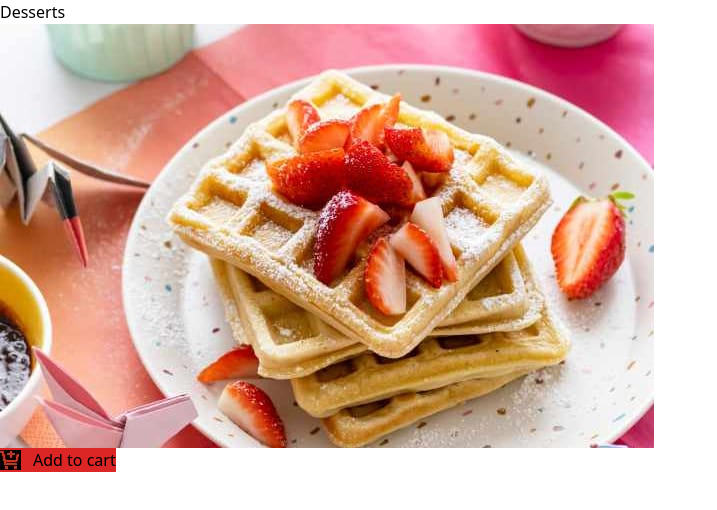
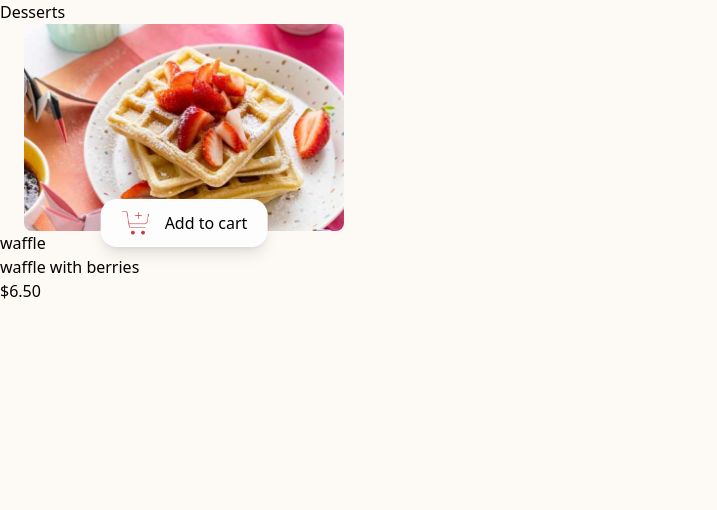
Before and after one commit to olawale3334/prouduct-cart, a website: page dist/indx.html in a window 1280 px wide. Shown: the whole page, without its empty margins (0-717 px from the left). Drawn offline with Linux system fonts and the light colour scheme.

Commit message:
first prouct added

```diff
--- a/dist/indx.html
+++ b/dist/indx.html
@@ -6,16 +6,21 @@
     <link rel="stylesheet" href="./style.css">
     <title>Document</title>
 </head>
-<body>
+<body class="bg-[#fdf9f5] ">
     <main>
-        <div>
-            <div>
+        <div class="">
+            <div class="">
                 <h1>Desserts</h1>
-                <div class="">
-                    <img src="/img/image-waffle-mobile.jpg" alt="">
-                    <div>
-                        <button class="bg-red-600 flex items-center gap-3"><img src="/img/icon-add-to-cart.jpg" alt="">Add to cart</button>
+                <div class="relative w-fit px-6">
+                    <img class="md:w-[20rem] rounded-lg" src="/img/image-waffle-mobile.jpg" alt="">
+                    <div class="absolute -bottom-4 left-1/2 transform -translate-x-1/2 ">
+                        <button class="bg-[#fdfdfe]  shadow-lg py-2 px-5 rounded-2xl flex items-center gap-3"><img class="w-8" src="/img/icons8-add-shopping-cart-50.png" alt="">Add to cart</button>
                     </div>
+                </div>
+                <div>
+                    <p>waffle</p>
+                    <p>waffle with berries</p>
+                    <span>$6.50</span>
                 </div>
             </div>
         </div>
```
Also changed, not shown: dist/style.css, img/icon-add-to-cart.jpg (deleted), img/icons8-add-shopping-cart-50.png (added).
